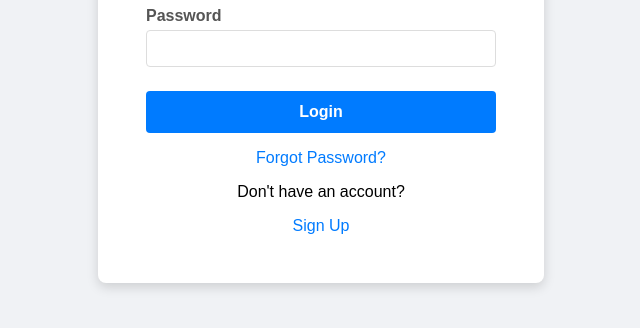
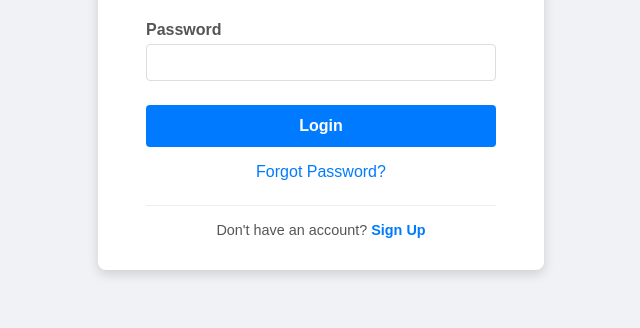
Before and after one commit to Pushkarcodes166/online-exam-system, a plain HTML site: page index.html in a window 1280 px wide. Shown: the part 354-682 px from the top of the page, without its empty margins (319-959 px from the left). Drawn offline with Linux system fonts and the light colour scheme.

Commit message:
Update style.css

```diff
--- a/style.css
+++ b/style.css
@@ -79,3 +79,28 @@ button:hover {
 }
 
 /* --- UPDATED STYLES END HERE --- */
+/* ... (all your existing CSS from before) ... */
+
+/* Add a hover effect for the link */
+.login-container a:hover {
+    text-decoration: underline;
+}
+
+
+/* --- NEW STYLE FOR THE SIGN UP LINK --- */
+.signup-link {
+    margin-top: 1.5rem;
+    padding-top: 1rem;
+    border-top: 1px solid #eee;
+    font-size: 0.9rem;
+}
+
+.signup-link p {
+    margin: 0;
+    color: #555;
+}
+
+.signup-link a {
+    font-weight: bold;
+    display: inline; /* Overrides the block display from the general 'a' rule */
+}
```
